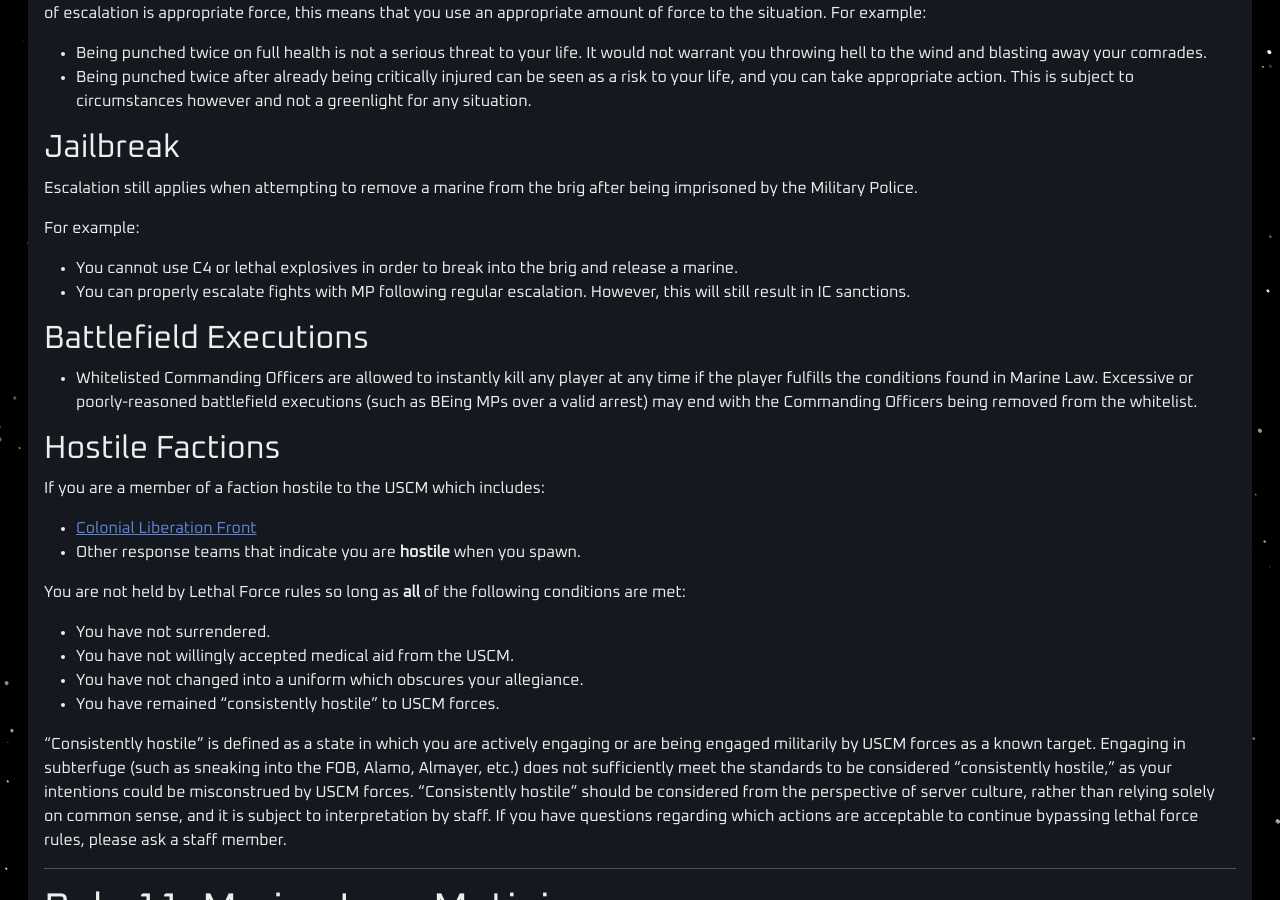
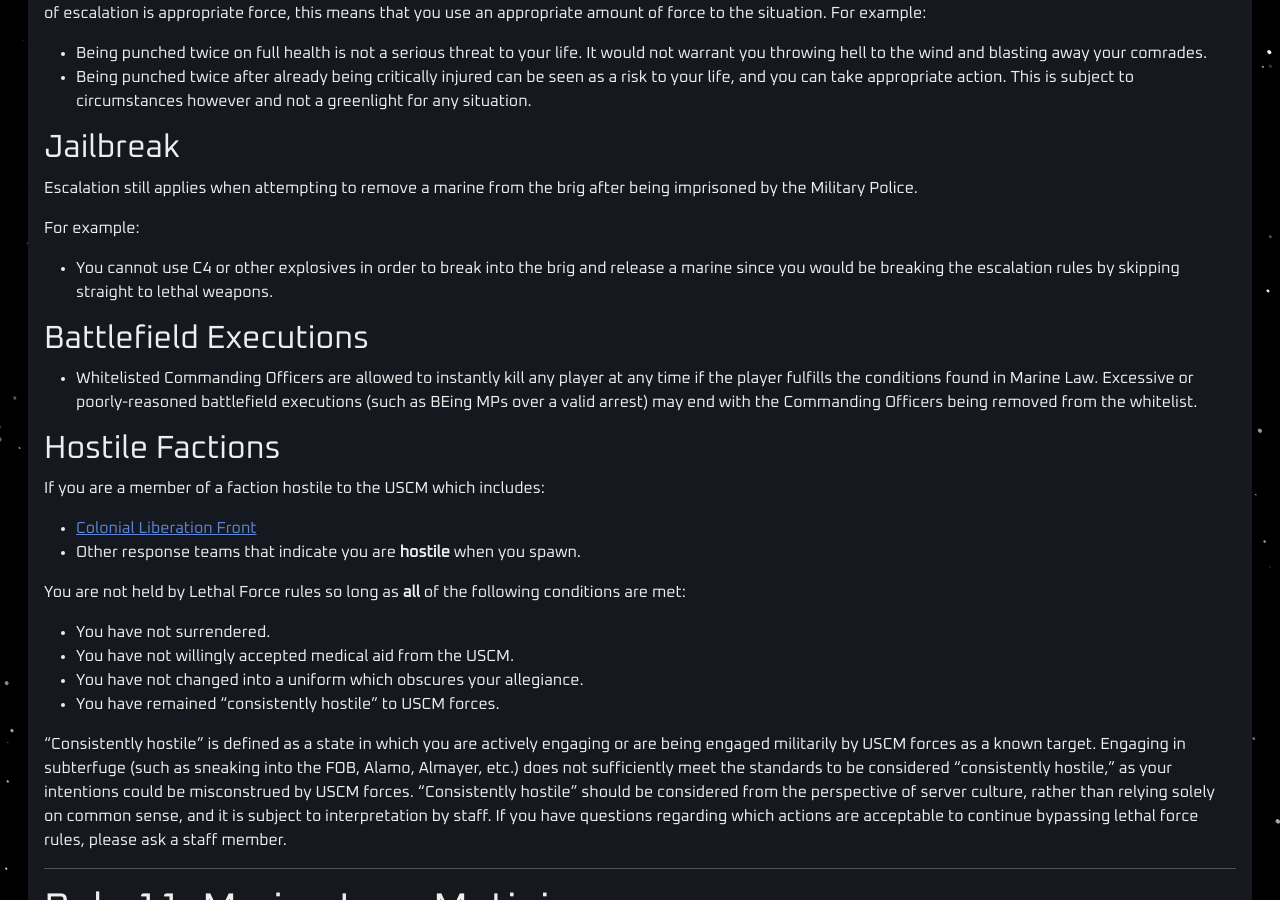
Before and after one commit to cmss13-devs/web, a Jekyll site: the page built from rules.md, in a window 1280 px wide and 900 px high, scrolled down 11496 px. Built offline with Jekyll 4.4.1, drawn with Linux system fonts in a browser that asks for light colours.

Commit message:
Update rules.md

```diff
--- a/rules.md
+++ b/rules.md
@@ -443,8 +443,7 @@ In cases where there is a serious threat to life, such as being punched to the b
 Escalation still applies when attempting to remove a marine from the brig after being imprisoned by the Military Police.
 
 For example:
-- You cannot use C4 or lethal explosives in order to break into the brig and release a marine.
-- You can properly escalate fights with MP following regular escalation. However, this will still result in IC sanctions.
+- You cannot use C4 or other explosives in order to break into the brig and release a marine since you would be breaking the escalation rules by skipping straight to lethal weapons.
 
 ## Battlefield Executions
 
```
